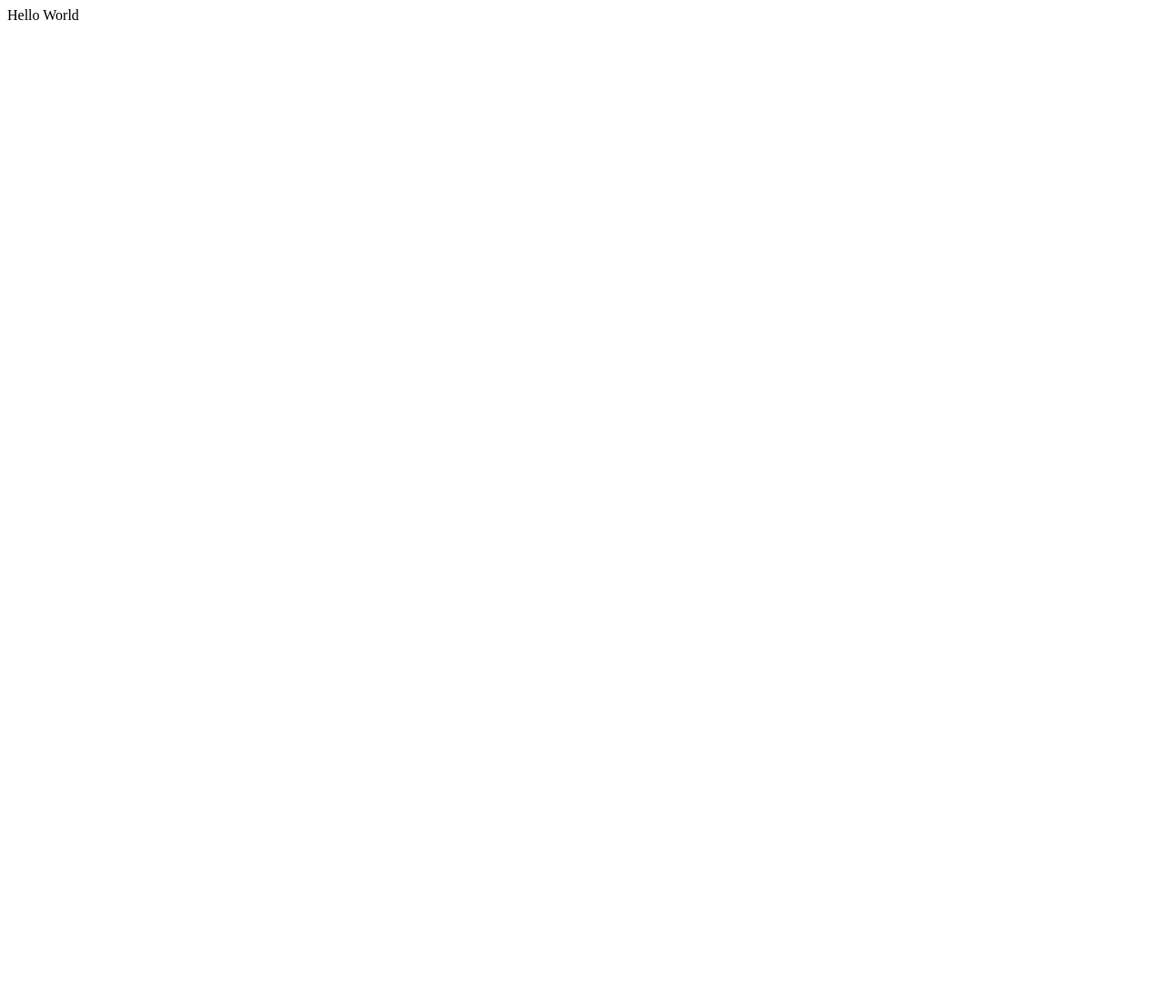
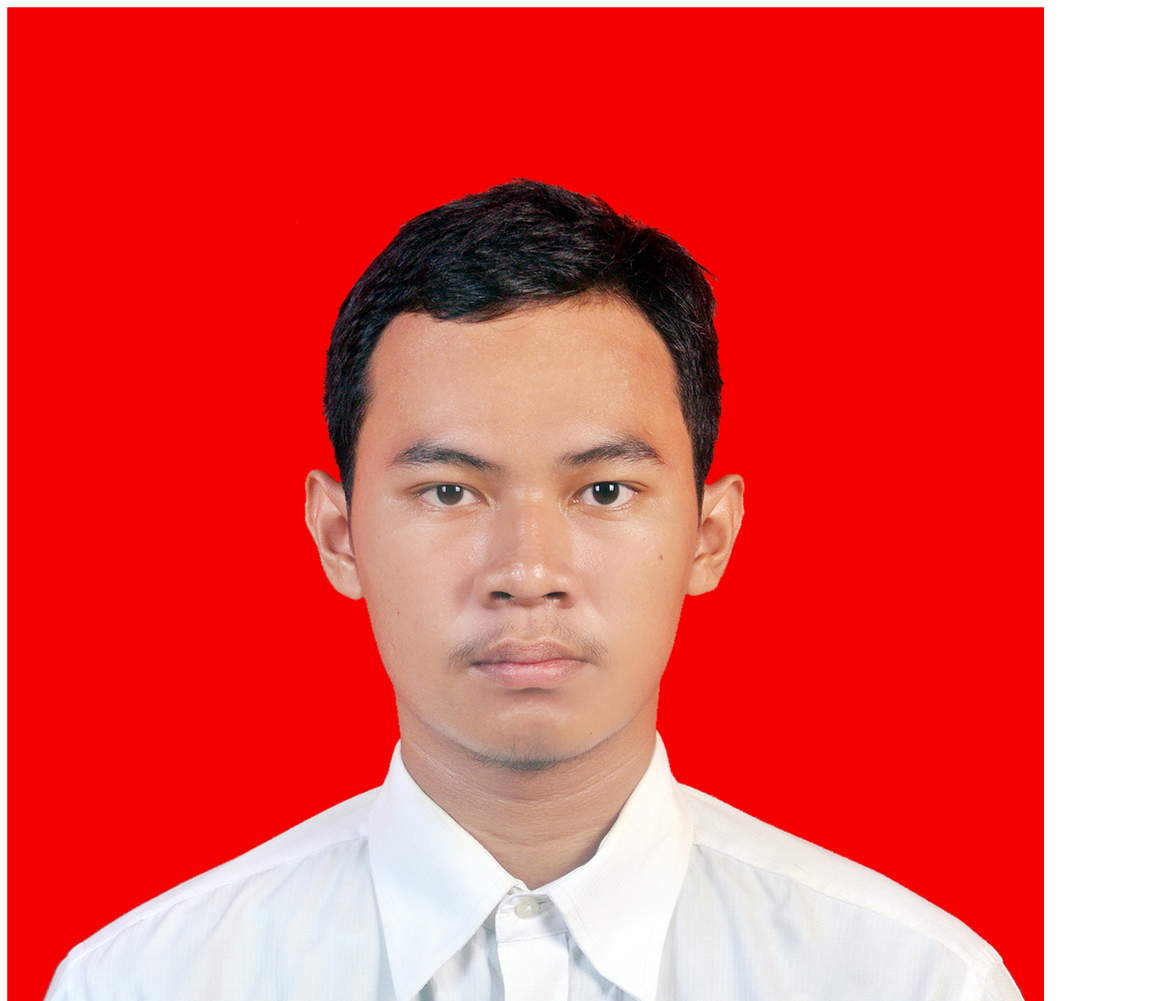
Before and after one commit to mrifkif/my-repo-from-remote, a plain HTML site: page index.html in a window 1280 px wide. Shown: the top 1100 px of the page at 91% size. Before the commit the page ends 800 px from the top, so only its background shows below. Drawn offline with Linux system fonts and the light colour scheme.

Commit message:
Changed Hello world with img and h2 to display simple profile data. Image file added in the folder images and used as resource in the img element in index.html file

```diff
--- a/index.html
+++ b/index.html
@@ -1,10 +1,13 @@
 <!DOCTYPE html>
 <html>
-  <head>
-  </head>
+    <head>
+    </head>
 
-  <body>
-    Hello World
-  </body>
+    <body>
+        <div>
+            <img src="images/pas.jpg" alt="profile image" />
+            <h2>Angga Pratama</h2>
+        </div>
+    </body>
 
 </html>
```
Also changed, not shown: images/pas.JPG (added).
